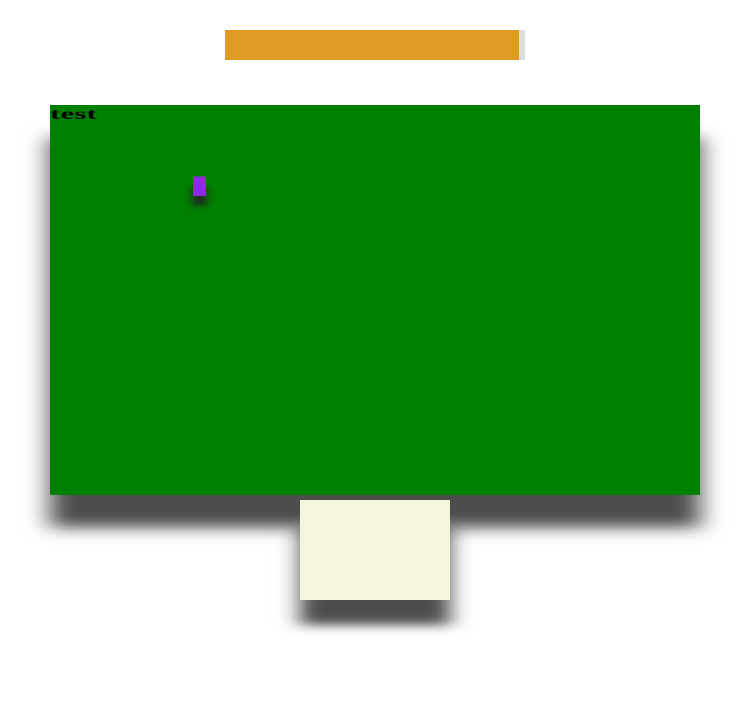
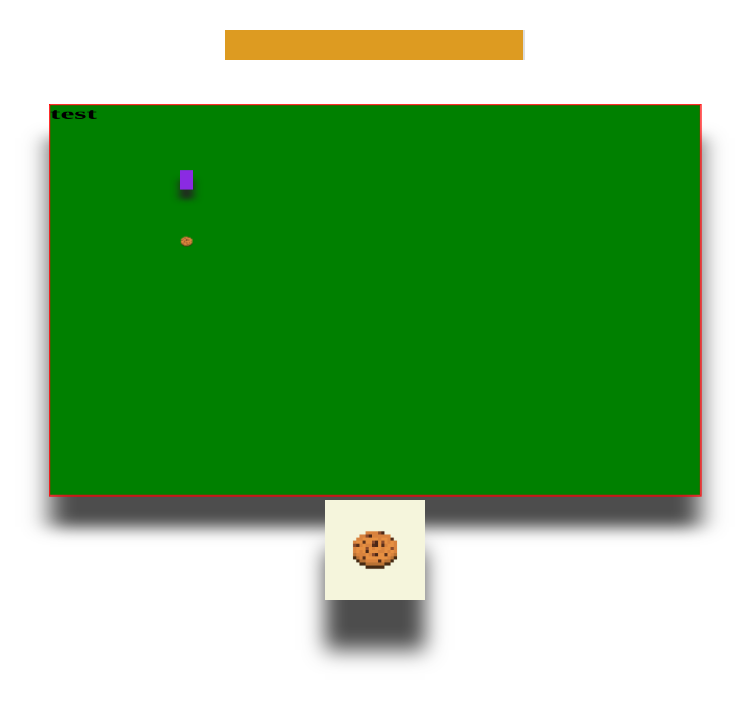
Before and after one commit to Gusstavolo/iaprojectgame, a plain HTML site: page index.html in a window 1280 px wide. Shown: the whole page, without its empty margins (265-1014 px from the left). Drawn offline with Linux system fonts and the light colour scheme.

Commit message:
metade da funcionalidade food

```diff
--- a/index.html
+++ b/index.html
@@ -15,16 +15,24 @@
     </header>
 
     <main>
+
+
         <Section id="floorID" class="floor">
 
             <h1>test</h1>
                 <canvas id="player" class="playerconf shadow"></canvas>
                 <canvas id="canvas"></canvas>
+
         </Section>
+
+        <section id="areafood" class="spawnfood">
+            <canvas id="foodfloor" class="foodinfloor"></canvas>
+        </section>
+
+
         <section class="dish">
 
-
-
+            <canvas class="food" draggable="true"></canvas>
         </section>
     </main>
 
--- a/source/appjs/pfood.js
+++ b/source/appjs/pfood.js
@@ -1,4 +1,5 @@
-var i = 0;
+let foodspawn = document.getElementById('foodfloor');
+let foodAreaSpawn = document.getElementById('areafood');
 
 let playerPOSX = player.offsetLeft;
 let playerPOSY = player.offsetTop;
@@ -6,27 +7,55 @@ let playerPOSY = player.offsetTop;
 var elem = document.getElementById("myBar");
 var width = 1;
 
+let max_floor_width_areafood = foodAreaSpawn.offsetWidth;
+let max_floor_height_areafood = foodAreaSpawn.offsetHeight
+let min_floor_width_areafood = 0;
+let min_floor_height_areafood = 0;
 
+
+foodspawn.style.left = '100px';
+foodspawn.style.top = '100px';
+foodspawn.style.display = 'block';
+
+let displayfoodspawn = foodspawn.style.display;
 
 
 function food() {
     elem.style.width = elem.offsetWidth - width + 'px';
-    console.log(elem.style.width);
+    //console.log(elem.style.width);
 }
-
-
 function movefood() {
-
     if(playerPOSX != player.style.left){
         food();
         playerPOSX = player.style.left;
-
     }
 
     if(playerPOSY != player.style.top){
-
         food();
         playerPOSY = player.style.top;
+    }
+}
+
+let playertofood
+function tofood() {
+    playertofood = calcularComandos(player.offsetLeft, player.offsetTop, foodspawn.offsetLeft, foodspawn.offsetTop);
+}
+
+function movetofood() {
+    tofood();
+
+
+        switch(displayfoodspawn) {
+            case 'block':
+                for (let prop in playertofood) {
+
+                    moverPlayer(playertofood[prop].x, playertofood[prop].y, duracao);
+
+                }
+            break;
+
+
+        }
+
 
     }
-}
--- a/source/appjs/player.js
+++ b/source/appjs/player.js
@@ -353,6 +353,6 @@ function movePass() {
 setInterval(() => {
     //movePass();
     movefood();
-    playerstatusmove();
+   // playerstatusmove();
 
 }, 1000);
--- a/style.css
+++ b/style.css
@@ -1,6 +1,9 @@
 * {
     margin: 0;
     padding: 0;
+}
+body{
+    overflow: hidden;
 }
 main {
     display: flex;
@@ -67,14 +70,50 @@ header {
   .dish {
     position: absolute;
     display: flex;
-    top: 450px;
-    width: 150px;
-    height: 200px;
+    top: 500px;
+    width: 100px;
+    height: 100px;
     scale: 1;
     background-color: beige;
     justify-content: center;
     align-items: center;
-    transform: rotateX(60deg);
+
     box-shadow: 0px 50px 20px 0px rgb(77, 77, 77);
 
   }
+
+  .food {
+    position: absolute;
+    display: flex;
+
+    width: 50px;
+    height: 50px;
+
+    background: no-repeat url('./source/image/cookie.png');
+    background-size: 100%;
+
+
+  }
+  .foodinfloor {
+    position: absolute;
+    display: flex;
+
+    width: 10px;
+    height: 10px;
+
+    background: no-repeat url('./source/image/cookie.png');
+    background-size: 100%;
+
+
+  }
+  .spawnfood {
+    position: absolute;
+    display: flex;
+
+    border: 1px solid red;
+
+    width: 500px;
+    height: 300px;
+    scale: 1.3;
+
+  }
```
Also changed, not shown: source/image/cookie.png (added).
